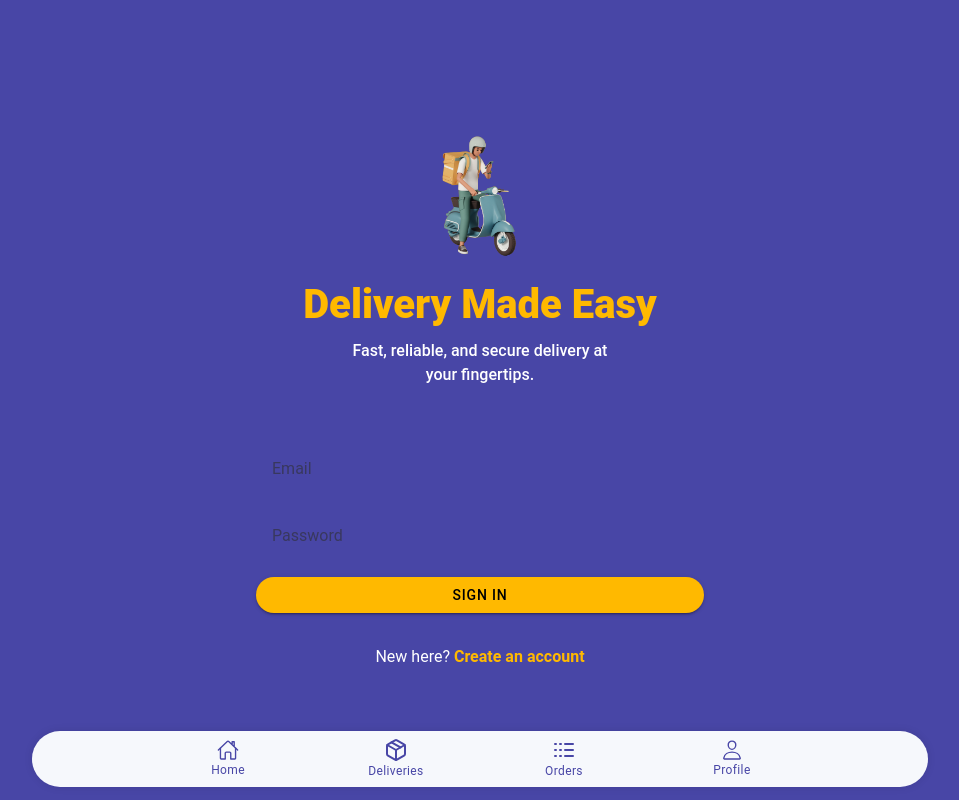
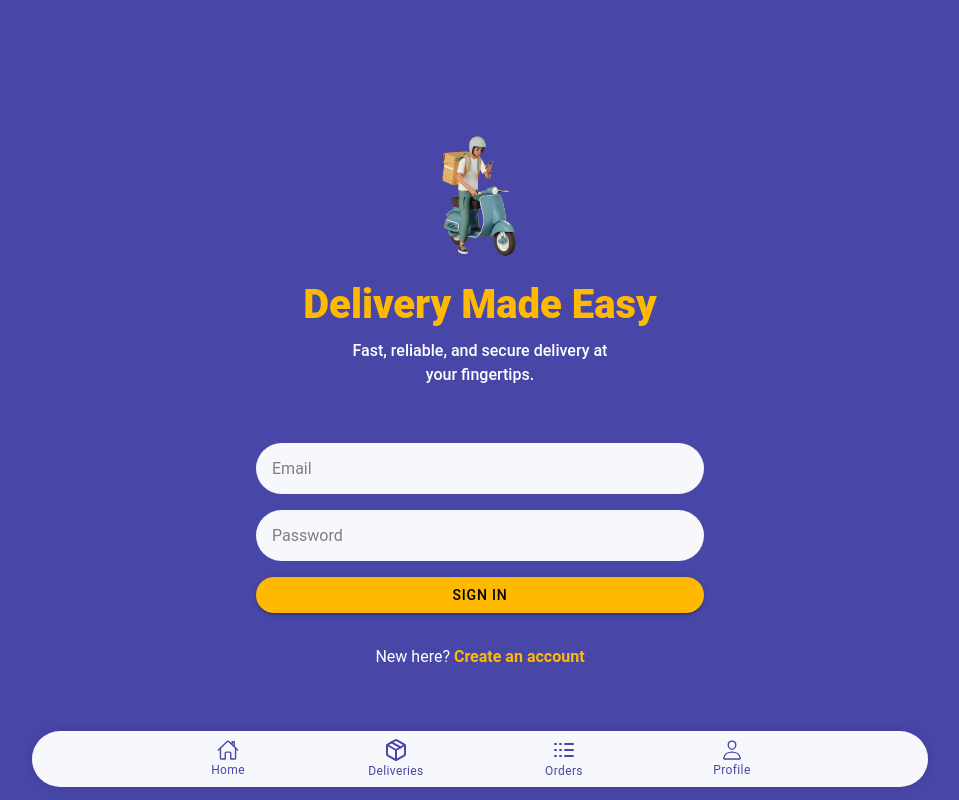
Before and after one commit to Bwesun/Product-Delivery, a React (Vite) app: page /login in a window 1280 px wide. Shown: the whole page, without its empty margins (160-1119 px from the left). Built offline with nearby package versions, Linux system fonts and the light colour scheme.

Commit message:
fix: update ion-input styles to use background property directly

```diff
--- a/src/theme/variables.css
+++ b/src/theme/variables.css
@@ -107,7 +107,7 @@ ion-item, ion-card, ion-list{
 }
 
 ion-input, ion-textarea, ion-select, ion-search-bar{
-	--background: var(--ion-color-light);
+	background: var(--ion-color-light);
 	color: var(--ion-color-dark) !important;
 	border-radius: 5rem;
 	/* border-bottom: 1px solid var(--ion-color-tertiary-tint); */
```
